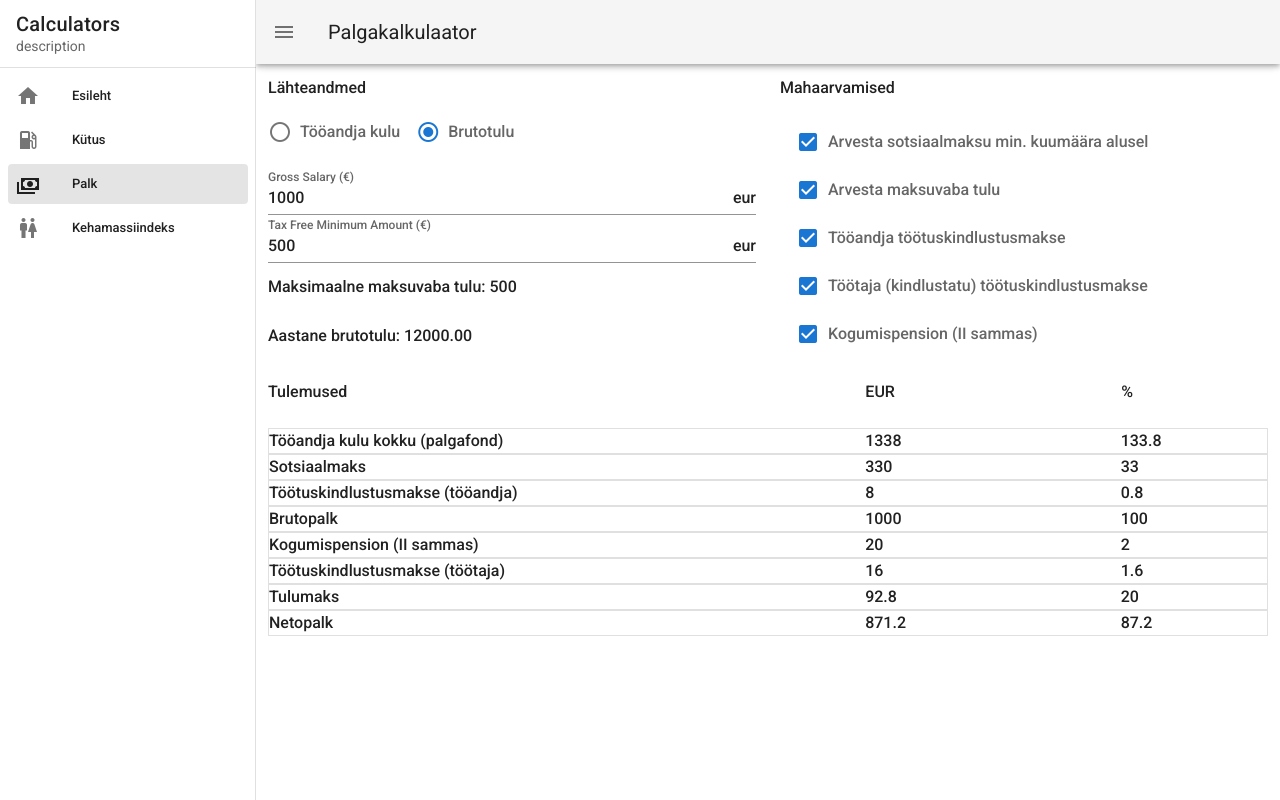
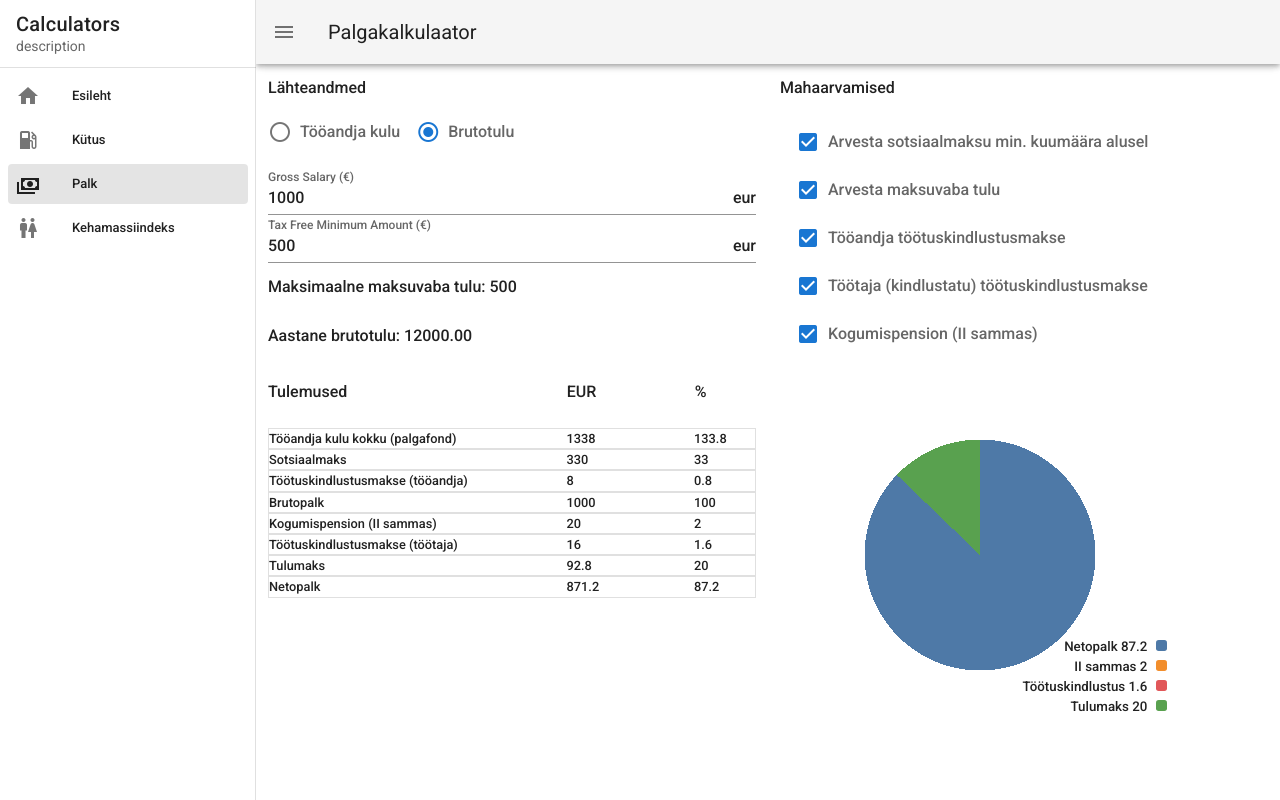
Before and after one commit to IngridJufkin/Calculators, a Vue app: page /salarycalculator in a window 1280 px wide. Built offline with nearby package versions, Linux system fonts and the light colour scheme.

Commit message:
piechart and kmi route

```diff
--- /dev/null
+++ b/src/components/BodyMass.vue
@@ -0,0 +1,5 @@
+<template><h2>KMI</h2></template>
+
+
+<script>
+</script>
--- /dev/null
+++ b/src/components/PieChart.vue
@@ -0,0 +1,69 @@
+<template>
+  <figure class="pie-chart" :style="pieChartStats">
+    <figcaption>
+      Netopalk {{ this.value1 }} <span style="color: #4e79a7"></span><br />
+      II sammas {{ this.value2 }} <span style="color: #f28e2c"></span><br />
+      Töötuskindlustus {{ this.value3 }} <span style="color: #e15759"></span><br />
+      Tulumaks {{ this.value4 }} <span style="color: #59a14f"></span><br />
+    </figcaption>
+  </figure>
+</template>
+
+
+<script>
+export default {
+  name: "pie-chart",
+  props: {
+    value1: {
+      type: Number,
+      default: 10,
+    },
+    value2: {
+      type: Number,
+      default: 20,
+    },
+    value3: {
+      type: Number,
+      default: 30,
+    },
+    value4: {
+      type: Number,
+      default: 40,
+    },
+  },
+  computed: {
+    pieChartStats() {
+      return {
+        background: `radial-gradient(circle closest-side, transparent 66%, white 0), conic-gradient(#4e79a7 0, #4e79a7 ${this.value1}%, #f28e2c 0, #f28e2c ${this.value2}%, #e15759 0, #e15759 ${this.value3}%, #59a14f 0, #59a14f ${this.value4}%)`,
+      };
+    },
+  },
+};
+</script>
+
+<style scoped>
+.pie-chart {
+  position: relative;
+  width: 400px;
+  min-height: 350px;
+  margin: 0;
+}
+
+.pie-chart figcaption {
+  position: absolute;
+  bottom: 1em;
+  right: 1em;
+  font-size: smaller;
+  text-align: right;
+}
+.pie-chart span:after {
+  display: inline-block;
+  content: "";
+  width: 0.8em;
+  height: 0.8em;
+  margin-left: 0.4em;
+  height: 0.8em;
+  border-radius: 0.2em;
+  background: currentColor;
+}
+</style>
--- a/src/components/SalaryCalculator.vue
+++ b/src/components/SalaryCalculator.vue
@@ -13,9 +13,7 @@
         <v-text-field
           v-if="picked != 1"
           v-model.number="mainInput"
-          @input="
-            testCalc();
-          "
+          @input="testCalc()"
           label="Gross Salary (€)"
           hide-details="auto"
           type="number"
@@ -28,9 +26,7 @@
         <v-text-field
           v-if="picked != 2"
           v-model.number="costInput"
-          @input="
-            testCalc();
-          "
+          @input="testCalc()"
           label="Employer total Cost(€)"
           hide-details="auto"
           type="number"
@@ -56,8 +52,7 @@
         <div v-else></div>
 
         <v-row class="annual"
-          >Maksimaalne maksuvaba tulu:
-          {{ this.taxFreeMin }}</v-row
+          >Maksimaalne maksuvaba tulu: {{ this.taxFreeMin }}</v-row
         >
 
         <v-row class="annual"
@@ -81,14 +76,15 @@
           </v-list-item>
         </v-list> </v-col
     ></v-row>
-
+    <v-row
+      ><v-col>
         <v-row>
           <v-col>Tulemused</v-col>
           <v-col cols="3">EUR</v-col>
           <v-col cols="2">%</v-col></v-row
         >
 
-    <v-row justify="center"
+        <v-row
           ><v-col class="kast" align="left">
             <v-card
               v-for="item in results"
@@ -104,15 +100,24 @@
               >
             </v-card></v-col
           ></v-row
-    >
+        ></v-col
+      ><v-col>
+        <pie-chart
+          :value1="+this.results[7].percentVal"
+          :value2="+this.results[4].percentVal"
+          :value3="+this.results[5].percentVal"
+          :value4="+this.results[6].percentVal"
+        /> </v-col
+    ></v-row>
   </v-container>
 </template>
 
 <script>
+import PieChart from "./PieChart";
 export default {
   name: "Salary",
-  props: {
-    msg: String,
+  components: {
+    PieChart,
   },
   data() {
     return {
@@ -388,7 +393,7 @@ export default {
 }
 */
 ::v-deep .results {
-  font-size: 1em;
+  font-size: 0.8em;
 }
 ::v-deep .annual {
   padding-top: 25px;
--- /dev/null
+++ b/src/views/BodyMass.vue
@@ -0,0 +1,16 @@
+<template>
+  <BodyMass />
+</template>
+
+<script>
+// @ is an alias to /src
+
+import BodyMass from "@/components/BodyMass.vue";
+
+export default {
+  name: "bodymass",
+  components: {
+    BodyMass,
+  },
+};
+</script>
```
Lines whose indentation alone changed are shown as unchanged.
